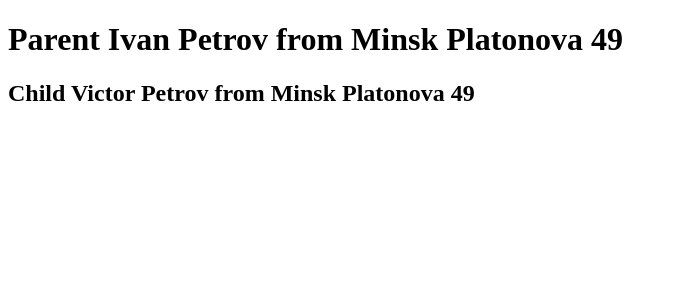
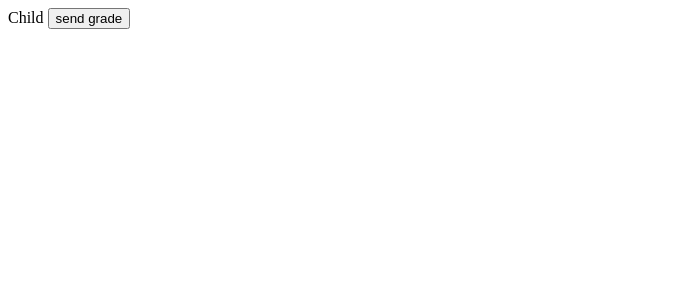
Before and after one commit to RuslanPer/angular-test, an Angular app: page / in a window 1280 px wide. Shown: the top 300 px of the page, without its empty margins (0-677 px from the left). Built offline with nearby package versions, Linux system fonts and the light colour scheme.

Commit message:
08.2 @Output

```diff
--- a/src/app/parent/child/child.component.html
+++ b/src/app/parent/child/child.component.html
@@ -1,6 +1,4 @@
 <div>
-  <h2>
-    Child {{ name }} {{ surname }} from {{ address?.city }} {{ address?.street }}
-    {{ address?.house }}
-  </h2>
+  Child
+  <button (click)="sendGradeHandler()">send grade</button>
 </div>
--- a/src/app/parent/child/child.component.ts
+++ b/src/app/parent/child/child.component.ts
@@ -1,5 +1,9 @@
-import { Component, Input } from '@angular/core'
-import { Address } from '../parent.component'
+import { Component, EventEmitter, Output } from '@angular/core'
+
+export interface Grade {
+  math: number
+  physic: number
+}
 
 @Component({
   selector: 'app-child',
@@ -7,8 +11,10 @@ import { Address } from '../parent.component'
   styleUrls: ['./child.component.scss'],
 })
 export class ChildComponent {
-  name = 'Victor'
-
-  @Input() surname?: string
-  @Input() address?: Address
+  @Output() sendGradeEvent = new EventEmitter<Grade>()
+  sendGradeHandler() {
+    const math = 5
+    const physic = 4
+    this.sendGradeEvent.emit({ math, physic })
+  }
 }
--- a/src/app/parent/parent.component.html
+++ b/src/app/parent/parent.component.html
@@ -1,6 +1,5 @@
 <div>
-  <h1>
-    Parent {{ name }} {{ surname }} from {{ address.city }} {{ address.street }} {{ address.house }}
-  </h1>
-  <app-child [surname]="surname" [address]="address"></app-child>
+  <app-child (sendGradeEvent)="getGrade($event)"></app-child>
+  <h2>{{ math }}</h2>
+  <h2>{{ physic }}</h2>
 </div>
--- a/src/app/parent/parent.component.ts
+++ b/src/app/parent/parent.component.ts
@@ -1,10 +1,5 @@
 import { Component } from '@angular/core'
-
-export interface Address {
-  city: string
-  street: string
-  house: number
-}
+import { Grade } from './child/child.component'
 
 @Component({
   selector: 'app-parent',
@@ -12,11 +7,11 @@ export interface Address {
   styleUrls: ['./parent.component.scss'],
 })
 export class ParentComponent {
-  name = 'Ivan'
-  surname = 'Petrov'
-  address: Address = {
-    city: 'Minsk',
-    street: 'Platonova',
-    house: 49,
+  math?: number
+  physic?: number
+
+  getGrade(value: Grade) {
+    this.math = value.math
+    this.physic = value.physic
   }
 }
```
